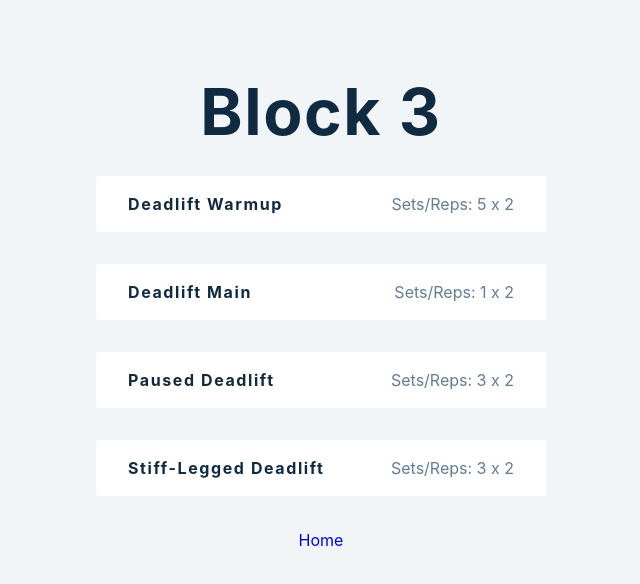
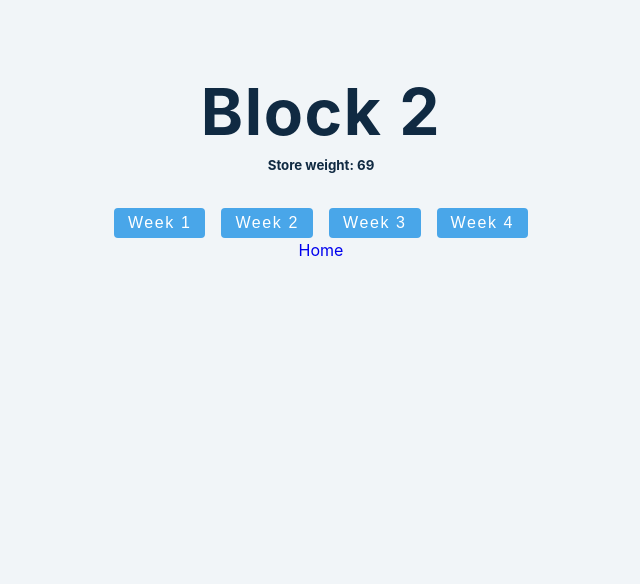
Before and after one commit to williamadahl/Deadlift-peaking-program, a React (Create React App) app: page /block3 in a window 1280 px wide. Shown: the top 584 px of the page, without its empty margins (319-959 px from the left). Built offline with nearby package versions, Linux system fonts and the light colour scheme.

Commit message:
added code for block 3

```diff
--- a/src/tmp-folder/Block3.js
+++ b/src/tmp-folder/Block3.js
@@ -1,22 +1,66 @@
 import React, {useState} from 'react';
 import {data} from '../data/data'
+import {useSelector} from "react-redux";
+import WeekNew from "./WeekNew";
 
 const Block3 = () => {
-    const [exercises] = useState(data[2])
+
+    const selector = state => state.globalWeight;
+    const globalWeight = useSelector(selector)
+    const [hideWeek1, setHideWeek1] = useState(false);
+    const [hideWeek2, setHideWeek2] = useState(false);
+    const [hideWeek3, setHideWeek3] = useState(false);
+    const [hideWeek4, setHideWeek4] = useState(false);
+    const [weekNumber, setWeekNumber] = useState(0);
+    const [targetReps] = useState(2);
+    const [exercises] = useState(data[2]);
+
     return(
         <>
-            <h1> Block 3 </h1>
-            {exercises.map((exercise) =>{
-                const {id, fields} = exercise;
-                return (
-                    <div key={id} className='item'>
-                        <h4>{fields.name}</h4>
-                        <p>Sets/Reps: {fields.sets} x {fields.reps}</p>
-                    </div>
-                )
-            })}
+            <h1> Block 2 </h1>
+            <h5> Store weight: {globalWeight}</h5>
+            <button className='btn' onClick={()=>setWeekNumber(1)}> Week 1</button>
+            <button className='btn' onClick={()=>setWeekNumber(2)}> Week 2</button>
+            <button className='btn' onClick={()=>setWeekNumber(3)}> Week 3</button>
+            <button className='btn' onClick={()=>setWeekNumber(4)}>Week 4</button>
+
+            { (weekNumber === 1 && !hideWeek1)   &&
+            <WeekNew
+                exercises={exercises}
+                globalWeight={globalWeight}
+                weekNumber={weekNumber}
+                targetReps={targetReps}
+                handleCloseWeek={()=>setHideWeek1(true)}
+            />
+            }
+            { (weekNumber === 2 && !hideWeek2)   &&
+            <WeekNew
+                exercises={exercises}
+                globalWeight={globalWeight}
+                weekNumber={weekNumber}
+                targetReps={targetReps}
+                handleCloseWeek={()=>setHideWeek2(true)}
+            />
+            }
+            { (weekNumber === 3 && !hideWeek3)   &&
+            <WeekNew
+                exercises={exercises}
+                globalWeight={globalWeight}
+                weekNumber={weekNumber}
+                targetReps={targetReps}
+                handleCloseWeek={()=> setHideWeek3(true)}
+            />
+            }
+            { (weekNumber === 4 && !hideWeek4)   &&
+            <WeekNew
+                exercises={exercises}
+                globalWeight={globalWeight}
+                weekNumber={weekNumber}
+                targetReps={targetReps}
+                handleCloseWeek={() => setHideWeek4(true)}
+            />
+            }
         </>
-
-    )
+    );
 };
 export default Block3;
```
Also changed, not shown: 1 other file (tests, documents, lock files or other folders).
